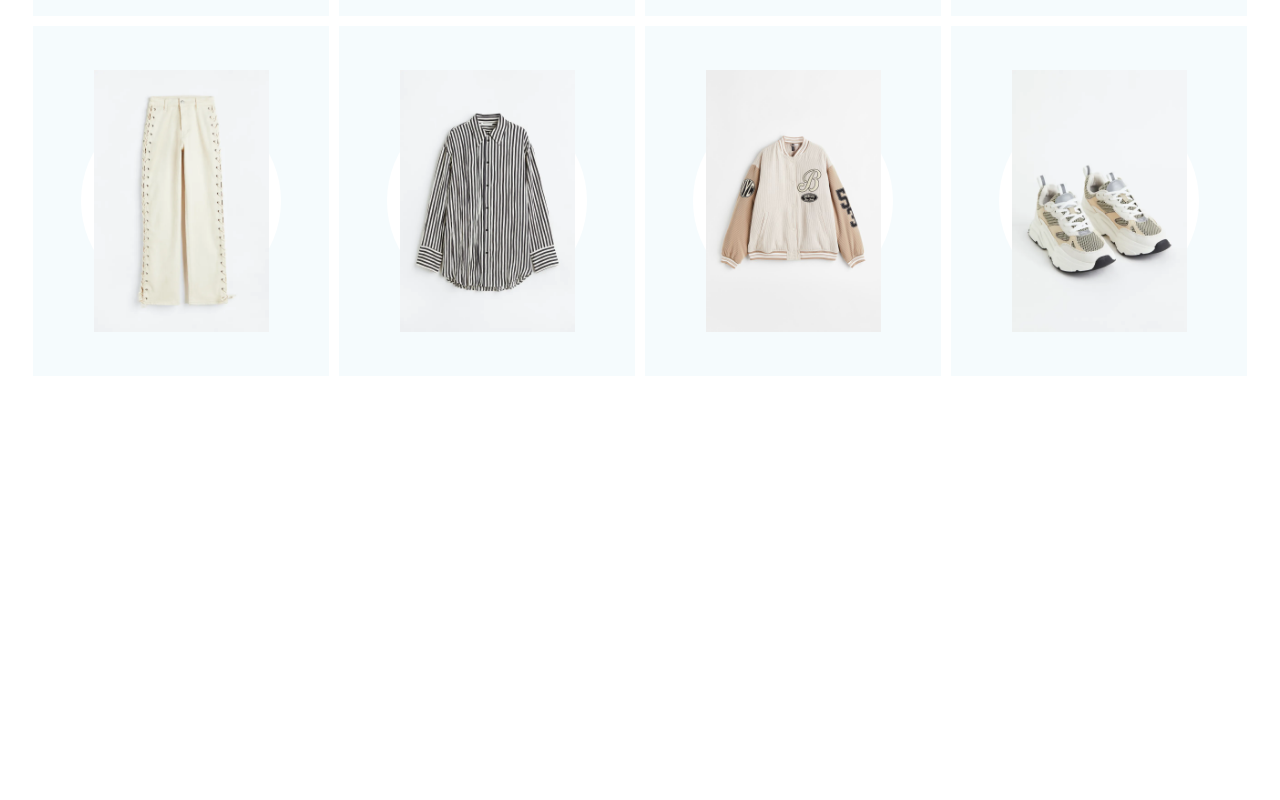
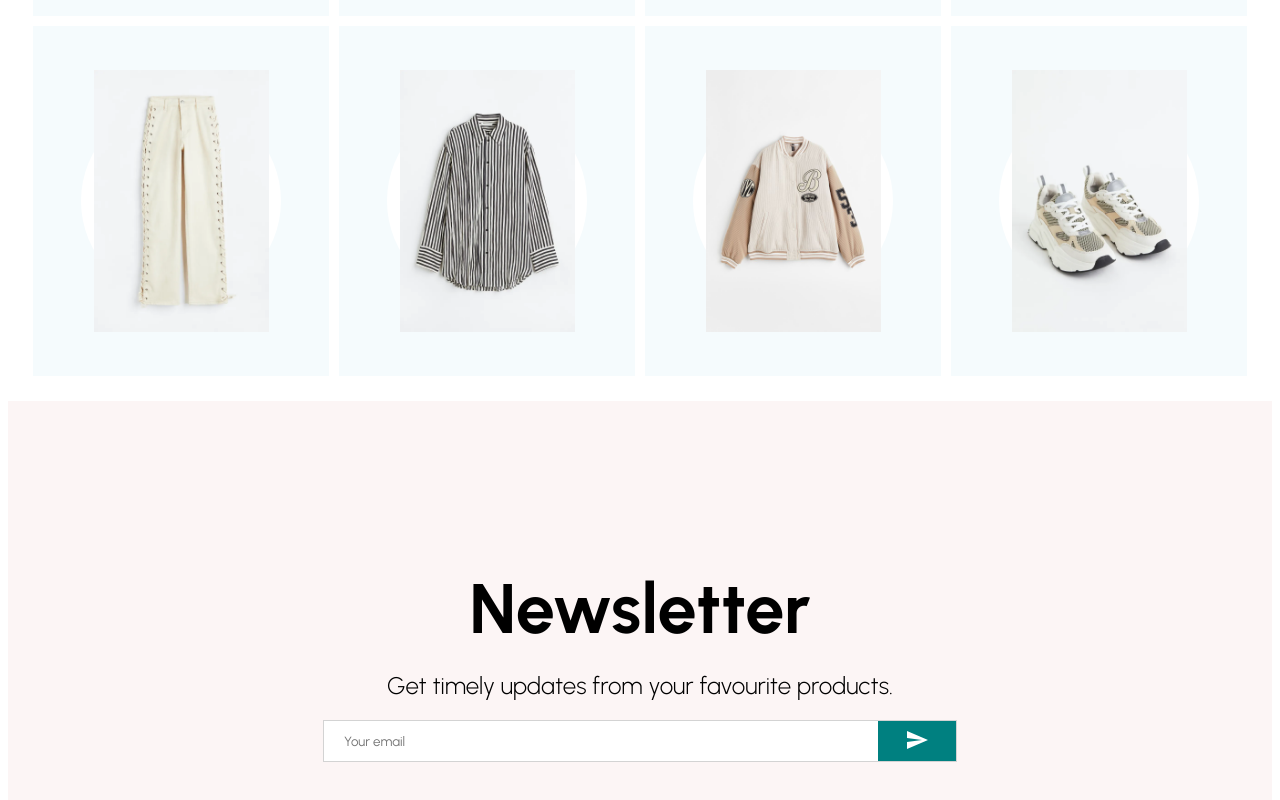
Before and after one commit to chinmayeeahire/ecommerce, a React (Create React App) app: page / in a window 1280 px wide. Shown: the part 1904-2704 px from the top of the page. Before the commit the page ends 2313 px from the top, so only its background shows below. Built offline with nearby package versions, Linux system fonts and the light colour scheme.

Commit message:
Added Newsletter and Footer component; Completed Home page

```diff
--- /dev/null
+++ b/src/components/Footer.jsx
@@ -0,0 +1,133 @@
+import { styled } from "styled-components"
+import {Facebook, Instagram, Twitter, Pinterest,MailOutline,Room,Phone } from "@mui/icons-material";
+
+const Container=styled.div`
+   display: flex;
+`;
+
+const Left=styled.div`
+   flex:1;
+   display: flex;
+   flex-direction: column;
+   padding: 20px;
+`;
+
+const Logo=styled.h1`
+
+`;
+
+const Desc=styled.p`
+  margin: 20px 0px;
+`;
+
+const SocialContainer=styled.div`
+   display: flex;
+`;
+
+const Socialicon=styled.div`
+  width: 40px;
+  height: 40px;
+  border-radius: 50%;
+  color: white;
+  background-color: #${(props) => props.color};
+  display: flex;
+  align-items: center;
+  justify-content: center;
+  margin-right: 20px;
+`;
+
+const Title=styled.h1`
+   margin-bottom: 30px;
+`;
+
+const List=styled.ul`
+   margin: 0;
+   padding: 0;
+   list-style: none;
+   display: flex;
+   flex-wrap: wrap;
+`;
+
+const ListItem=styled.li`
+   width: 50%;
+   margin-bottom: 10px;
+`;
+
+const Center=styled.div`
+   flex:1;
+   padding: 20px;
+`;
+
+const Right=styled.div`
+   flex:1;
+`;
+
+const ContactItem=styled.div`
+  margin-bottom: 20px;
+  display:flex;
+  align-items: center;
+`;
+
+const Payment=styled.img`
+   width: 100%;
+
+`;
+
+const Footer = () => {
+  return (
+    <Container>
+      <Left>
+        <Logo>ECART.</Logo>
+        <Desc>
+        There are many variations of passages of Lorem Ipsum available, but
+          the majority have suffered alteration in some form, by injected
+          humour, or randomised words which don’t look even slightly believable.
+        </Desc>
+        <SocialContainer>
+            <Socialicon color="3b5999">
+               <Facebook />
+            </Socialicon>
+            <Socialicon color="e4405f">
+               <Instagram />
+            </Socialicon>
+            <Socialicon color="55ACEE">
+               <Twitter />
+            </Socialicon>
+            <Socialicon color="e60023">
+               <Pinterest />
+            </Socialicon>
+        </SocialContainer>
+      </Left>
+      <Center>
+         <Title>Useful Links</Title>
+         <List>
+         <ListItem>Home</ListItem>
+          <ListItem>Cart</ListItem>
+          <ListItem>Man Fashion</ListItem>
+          <ListItem>Woman Fashion</ListItem>
+          <ListItem>Accessories</ListItem>
+          <ListItem>My Account</ListItem>
+          <ListItem>Order Tracking</ListItem>
+          <ListItem>Wishlist</ListItem>
+          <ListItem>Wishlist</ListItem>
+          <ListItem>Terms</ListItem>
+         </List>
+      </Center>
+      <Right>
+        <Title>Contact</Title>
+        <ContactItem>
+          <Room style={{marginRight:"10px"}}/> 622 Dixie Path , South Tobinchester 98336
+        </ContactItem>
+        <ContactItem>
+          <Phone style={{marginRight:"10px"}}/> +1 234 56 78
+        </ContactItem>
+        <ContactItem>
+          <MailOutline style={{marginRight:"10px"}} /> contact@ecart.dev
+        </ContactItem>
+        <Payment src="https://i.ibb.co/Qfvn4z6/payment.png"/>
+      </Right>
+    </Container>
+  )
+}
+
+export default Footer
--- a/src/components/Navbar.jsx
+++ b/src/components/Navbar.jsx
@@ -69,7 +69,7 @@
             <Search style={{color:"grey", fontSize:16}}></Search>
         </SearchContainer>
         </Left>
-        <Center><Logo>LAMA.</Logo></Center>
+        <Center><Logo>ECART.</Logo></Center>
         <Right>
             <MenuItem>REGISTER</MenuItem>
             <MenuItem>SIGN IN</MenuItem>
--- /dev/null
+++ b/src/components/Newsletter.jsx
@@ -0,0 +1,61 @@
+import { Send } from "@mui/icons-material"
+import { styled } from "styled-components";
+
+const Container=styled.div`
+   height: 60vh;
+   background-color: #fcf5f5;
+   display:flex;
+   align-items:center;
+   justify-content: center;
+   flex-direction:column;
+`;
+
+const Title=styled.h1`
+  font-size: 70px;
+  margin-bottom: 20px;
+`;
+
+const Desc=styled.div`
+   font-size: 24px;
+   font-weight: 300;
+   margin-bottom: 20px;
+`;
+
+const Inputcontainer=styled.div`
+  width: 50%;
+  height: 40px;
+  background-color:white;
+  display:flex;
+  justify-content: space-between;
+  border:1px solid lightgray;
+`;
+
+const Input=styled.input`
+  border: none;
+  flex: 8;
+  padding-left: 20px;
+`;
+
+const Button=styled.button`
+  flex: 1;
+  border: none;
+  background-color: teal;
+  color: white;
+`;
+
+const Newsletter = () => {
+  return (
+    <Container>
+        <Title>Newsletter</Title>
+        <Desc>Get timely updates from your favourite products.</Desc>
+        <Inputcontainer>
+            <Input placeholder="Your email"></Input>
+            <Button>
+                <Send></Send>
+            </Button>
+        </Inputcontainer>
+    </Container>
+  )
+}
+
+export default Newsletter
--- a/src/pages/Home.jsx
+++ b/src/pages/Home.jsx
@@ -4,6 +4,8 @@
 import Slider from '../components/Slider'
 import Categories from '../components/Categories'
 import Products from '../components/Products'
+import Newsletter from '../components/Newsletter'
+import Footer from '../components/Footer'
 
 const Home = () => {
   return (
@@ -13,6 +15,8 @@
       <Slider/>
       <Categories/>
       <Products />
+      <Newsletter />
+      <Footer />
     </div>
   )
 }
```
